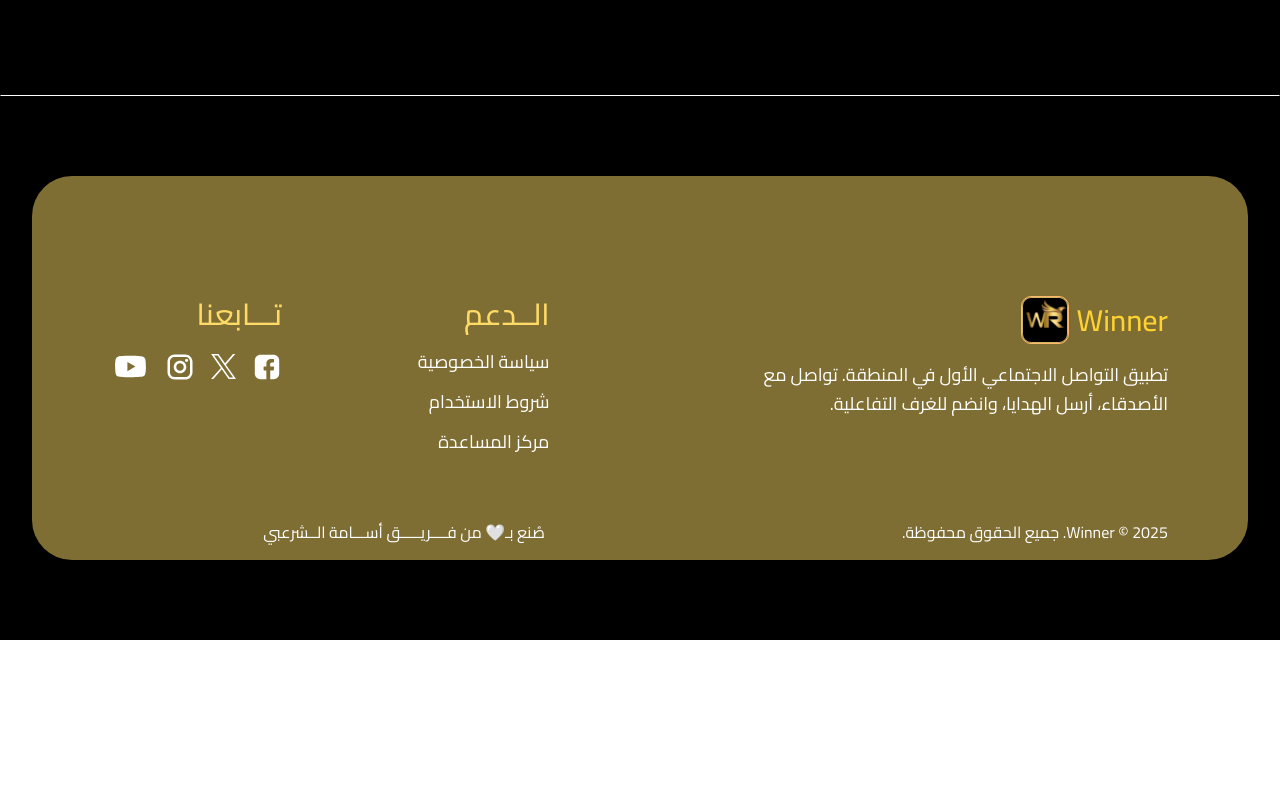
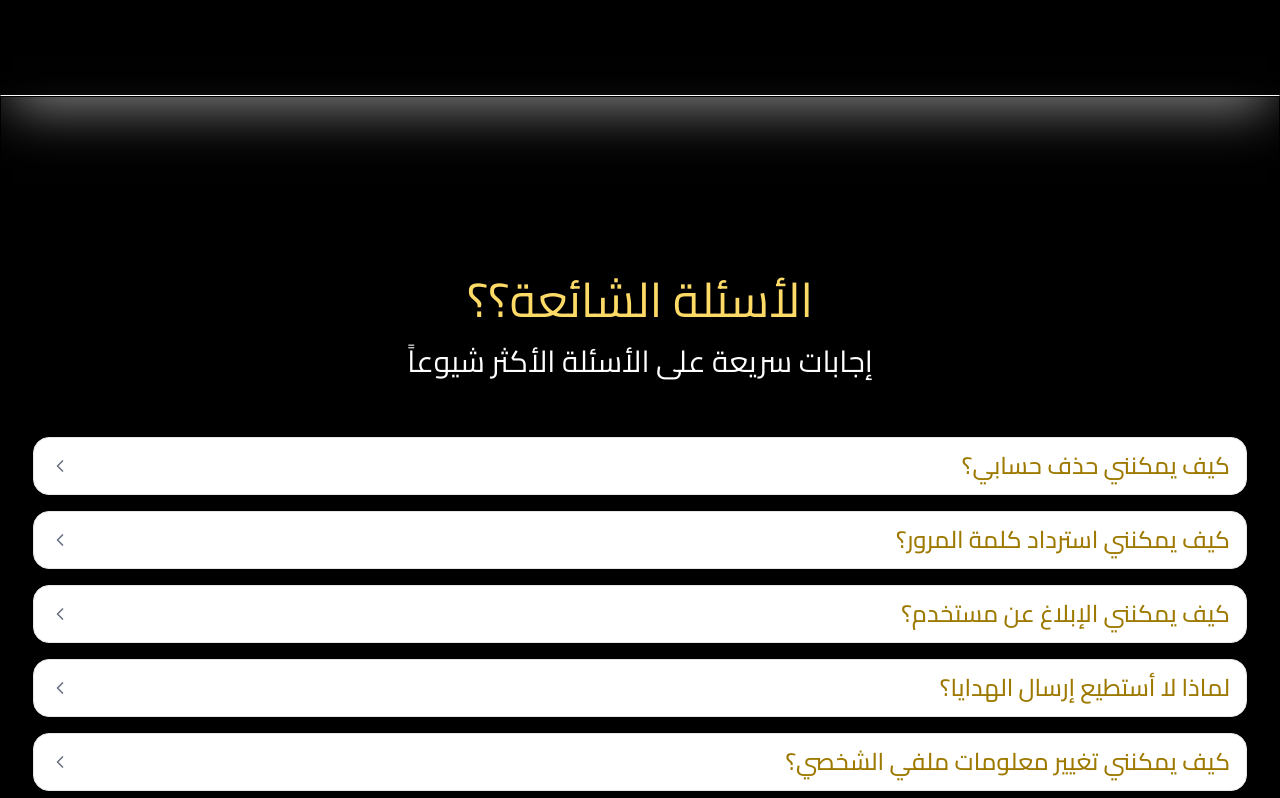
Before and after one commit to odaibishr/winner-app, a React (Vite) app: page /help-center in a window 1280 px wide. Shown: the part 1122-1920 px from the top of the page. Before the commit the page ends 1762 px from the top, so only its background shows below. Built offline with nearby package versions, Linux system fonts and the light colour scheme.

Commit message:
added faqsSection to help center

```diff
--- a/src/components/FAQsSection.jsx
+++ b/src/components/FAQsSection.jsx
@@ -5,32 +5,35 @@ import {
 	AccordionTrigger,
 	AccordionContent,
 } from "./ui/accordion.jsx";
-import {faqsItems} from "../data/constant.js";
 
-
-
-const FAQsSection = () => {
+const FAQsSection = ({ items }) => {
 	return (
 		<section className="py-10 md:py-20 container">
-            <SectionHeader title="الأسئلة الشائعة؟؟" description="إجابات سريعة على الأسئلة الأكثر شيوعاً" />
+			<SectionHeader
+				title="الأسئلة الشائعة؟؟"
+				description="إجابات سريعة على الأسئلة الأكثر شيوعاً"
+			/>
 
 			<AccordionProvider type="single" collapsible>
-               {
-                   faqsItems.map((item) => (
-                       <AccordionItem key={item.index} value={`item-${item.id+1}`} className="mb-4">
-                           <AccordionTrigger className="flex items-center">
-                               <span className="text-secondary text-xl md:text-2xl">{item.title}</span>
+				{items.map((item) => (
+					<AccordionItem
+						key={item.index}
+						value={`item-${item.id + 1}`}
+						className="mb-4"
+					>
+						<AccordionTrigger className="flex items-center cursor-pointer">
+							<span className="text-secondary text-xl md:text-2xl">
+								{item.title}
+							</span>
 						</AccordionTrigger>
 						<AccordionContent className="text-lg">
 							{item.answer}
 						</AccordionContent>
 					</AccordionItem>
-                   ))
-               }
+				))}
 			</AccordionProvider>
-
 		</section>
 	);
-}
+};
 
 export default FAQsSection;
--- a/src/data/constant.js
+++ b/src/data/constant.js
@@ -414,6 +414,39 @@ export const faqsItems = [
 	},
 ];
 
+export const faqs2Items = [
+	{
+		id: 0,
+		title: "كيف يمكنني حذف حسابي؟",
+		answer:
+			"لحذف حسابك، ادخل إلى الإعدادات > إعدادات الحساب > حذف الحساب. تأكد من أنك تريد حذف الحساب نهائياً حيث لا يمكن استرداده بعد الحذف.",
+	},
+	{
+		id: 1,
+		title: "كيف يمكنني استرداد كلمة المرور؟",
+		answer:
+			'يمكنك استرداد كلمة المرور من خلال الضغط على "نسيت كلمة المرور" في صفحة تسجيل الدخول، ثم إدخال بريدك الإلكتروني لتلقي رابط إعادة تعيين كلمة المرور.',
+	},
+	{
+		id: 2,
+		title: "كيف يمكنني الإبلاغ عن مستخدم؟",
+		answer:
+			'ادخل إلى ملف المستخدم الذي تريد الإبلاغ عنه، اضغط على الثلاث نقاط في الأعلى، اختر "إبلاغ"، ثم اختر سبب الإبلاغ وأرسل التقرير.',
+	},
+	{
+		id: 3,
+		title: "لماذا لا أستطيع إرسال الهدايا؟",
+		answer:
+			"تأكد من أن لديك رصيد كافٍ في حسابك، وأن المستقبل لم يحظرك، وأن اتصالك بالإنترنت مستقر. إذا استمرت المشكلة، تواصل مع الدعم الفني.",
+	},
+	{
+		id: 4,
+		title: "كيف يمكنني تغيير معلومات ملفي الشخصي؟",
+		answer:
+			'ادخل إلى ملفك الشخصي، اضغط على "تعديل الملف الشخصي"، قم بتغيير المعلومات المطلوبة مثل الاسم والصورة والنبذة، ثم احفظ التغييرات.',
+	},
+];
+
 export const contaactSupportWaysData = [
 	{
 		id: 0,
--- a/src/pages/Contact.jsx
+++ b/src/pages/Contact.jsx
@@ -1,6 +1,7 @@
 import SectionHeader from "../components/SectionHeader.jsx";
 import FormSection from "../components/FormSection.jsx";
 import FAQsSection from "../components/FAQsSection.jsx";
+import { faqsItems } from "../data/constant.js";
 
 const Contact = () => {
     return (
@@ -12,7 +13,7 @@ const Contact = () => {
                 />
             </div>
             <FormSection />
-            <FAQsSection />
+            <FAQsSection items={faqsItems} />
         </main>
     );
 }
--- a/src/pages/HelpCenter.jsx
+++ b/src/pages/HelpCenter.jsx
@@ -1,5 +1,7 @@
 import SectionHeader from "../components/SectionHeader.jsx";
 import ContactSupportWaysSection from "../components/ContactSupportWaysSection.jsx";
+import FAQsSection from "../components/FAQsSection.jsx";
+import { faqs2Items } from "../data/constant.js";
 
 const HelpCenter = () => {
 	return (
@@ -11,6 +13,9 @@ const HelpCenter = () => {
 				/>
 			</div>
 			<ContactSupportWaysSection />
+			<div className="py-10 section-border">
+				<FAQsSection items={faqs2Items} />
+			</div>
 		</main>
 	);
 };
```
Lines whose indentation alone changed are shown as unchanged.
